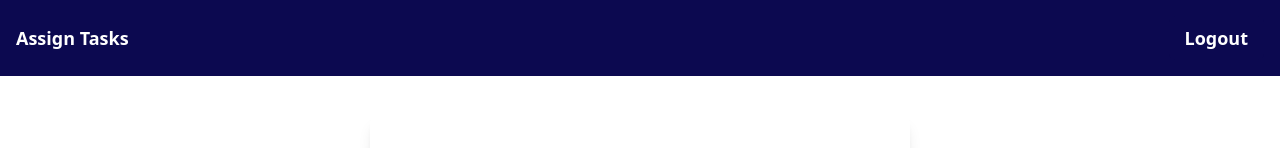
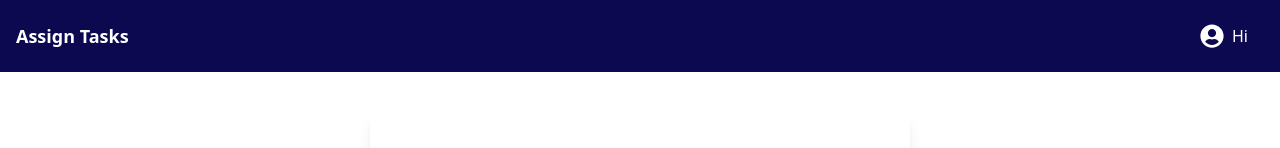
Before and after one commit to PrincyChauhan/taskify, a React (Vite) app in the folder frontend/: page /create-task in a window 1280 px wide. Shown: the top 148 px of the page. Built offline with nearby package versions, Linux system fonts and the light colour scheme; no server answers.

Commit message:
env changes

```diff
--- a/frontend/src/components/Navbar.jsx
+++ b/frontend/src/components/Navbar.jsx
@@ -1,22 +1,44 @@
-import React from "react";
+import React, { useState } from "react";
+import { FaUserCircle } from "react-icons/fa";
 
 const Navbar = () => {
   const role = localStorage.getItem("role");
+  const [dropdownOpen, setDropdownOpen] = useState(false);
+
+  const handleLogout = () => {
+    localStorage.removeItem("token");
+    localStorage.removeItem("role");
+    localStorage.removeItem("userId");
+    window.location.href = "/login";
+  };
+
   return (
     <div className="bg-[#0C0950] p-4 w-full">
       <div className="flex justify-between items-center">
         <div className="text-white font-semibold text-lg">
           {role === "admin" ? "Admin Dashboard" : "Assign Tasks"}
         </div>
-        <button
-          onClick={() => {
-            localStorage.removeItem("token");
-            window.location.href = "/login";
-          }}
-          className="text-white font-semibold text-lg px-4 py-2 bg-[#0C0950] hover:bg-[#161179] rounded-md"
-        >
-          Logout
-        </button>
+
+        <div className="relative">
+          <button
+            onClick={() => setDropdownOpen(!dropdownOpen)}
+            className="flex items-center text-white font-medium text-base space-x-2 px-4 py-2 hover:bg-[#161179] rounded-md transition"
+          >
+            <FaUserCircle className="text-2xl" />
+            <span>Hi</span>
+          </button>
+
+          {dropdownOpen && (
+            <div className="absolute right-0 mt-2 w-40 bg-white rounded-md shadow-lg z-50">
+              <button
+                onClick={handleLogout}
+                className="block w-full text-left px-4 py-2 font-semibold text-gray-700 hover:bg-gray-100"
+              >
+                Logout
+              </button>
+            </div>
+          )}
+        </div>
       </div>
     </div>
   );
```
Also changed, not shown: 2 other files (tests, documents, lock files or other folders).
